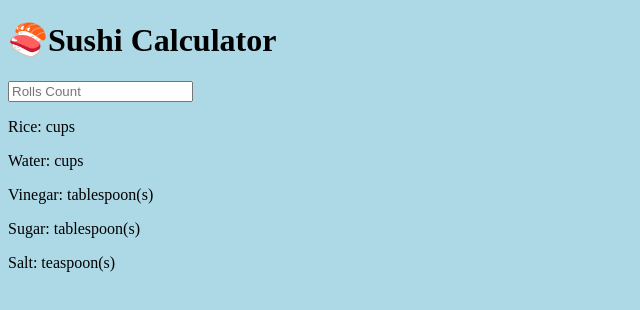
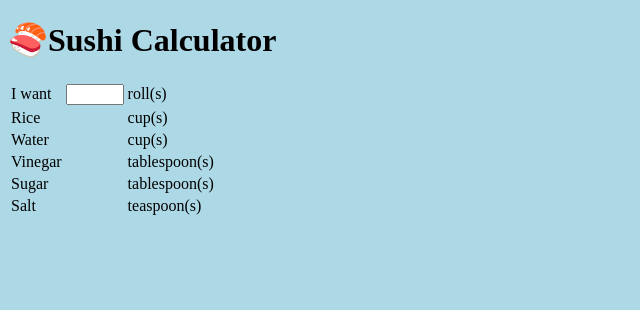
Before and after one commit to EgemenCiftci/angular-sushi-calculator, an Angular app: page / in a window 1280 px wide. Shown: the top 310 px of the page, without its empty margins (0-640 px from the left). Built offline with nearby package versions, Linux system fonts and the light colour scheme.

Commit message:
2 files modified

```diff
--- a/src/calculator/calculator.component.css
+++ b/src/calculator/calculator.component.css
@@ -0,0 +1,8 @@
+.align-right {
+  text-align: right;
+}
+
+input {
+  text-align: right;
+  width: 50px;
+}
--- a/src/calculator/calculator.component.html
+++ b/src/calculator/calculator.component.html
@@ -1,12 +1,35 @@
 <h1>🍣Sushi Calculator</h1>
-<input
-  type="number"
-  placeholder="Rolls Count"
-  min="0"
-  [(ngModel)]="rollsCount"
-/>
-<p>Rice: {{ rice() | number: '1.2-2' }} cups</p>
-<p>Water: {{ water() | number: '1.2-2' }} cups</p>
-<p>Vinegar: {{ vinegar() | number: '1.2-2' }} tablespoon(s)</p>
-<p>Sugar: {{ sugar() | number: '1.2-2' }} tablespoon(s)</p>
-<p>Salt: {{ salt() | number: '1.2-2' }} teaspoon(s)</p>
+<table>
+  <tr>
+    <td>I want</td>
+    <td class="align-right">
+      <input type="number" min="0" [(ngModel)]="rollsCount" />
+    </td>
+    <td>roll(s)</td>
+  </tr>
+  <tr>
+    <td>Rice</td>
+    <td class="align-right">{{ rice() | number: '1.2-2' }}</td>
+    <td>cup(s)</td>
+  </tr>
+  <tr>
+    <td>Water</td>
+    <td class="align-right">{{ water() | number: '1.2-2' }}</td>
+    <td>cup(s)</td>
+  </tr>
+  <tr>
+    <td>Vinegar</td>
+    <td class="align-right">{{ vinegar() | number: '1.2-2' }}</td>
+    <td>tablespoon(s)</td>
+  </tr>
+  <tr>
+    <td>Sugar</td>
+    <td class="align-right">{{ sugar() | number: '1.2-2' }}</td>
+    <td>tablespoon(s)</td>
+  </tr>
+  <tr>
+    <td>Salt</td>
+    <td class="align-right">{{ salt() | number: '1.2-2' }}</td>
+    <td>teaspoon(s)</td>
+  </tr>
+</table>
```
